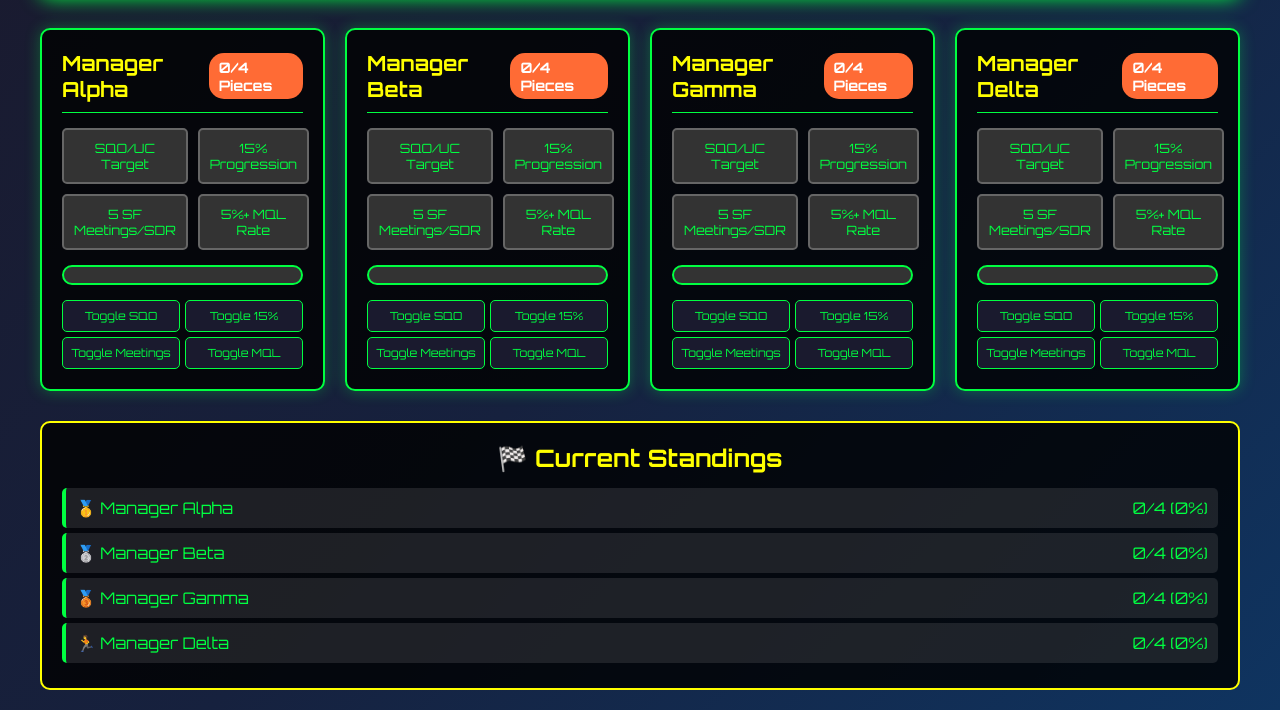
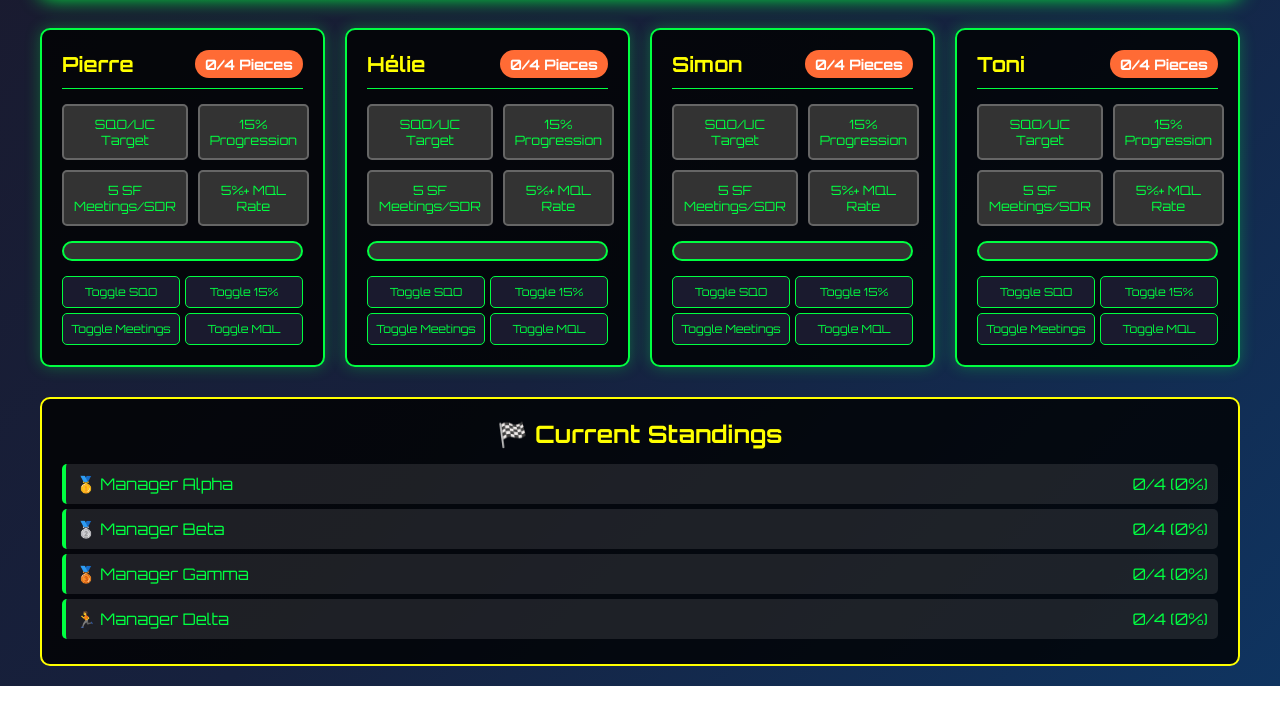
Before and after one commit to thomasludovic01/ManagerSPIFF, a plain HTML site: page index.html in a window 1280 px wide. Shown: the part 152-862 px from the top of the page. After the commit the page ends 838 px from the top, so only its background shows below. Drawn offline with Linux system fonts and the light colour scheme.

Commit message:
Update index.html

```diff
--- a/index.html
+++ b/index.html
@@ -17,7 +17,7 @@
             <!-- Manager 1 -->
             <div class="manager-card" id="manager1">
                 <div class="manager-header">
-                    <h2 class="manager-name">Manager Alpha</h2>
+                    <h2 class="manager-name">Pierre</h2>
                     <div class="score">0/4 Pieces</div>
                 </div>
                 <div class="puzzle-container">
@@ -40,7 +40,7 @@
             <!-- Manager 2 -->
             <div class="manager-card" id="manager2">
                 <div class="manager-header">
-                    <h2 class="manager-name">Manager Beta</h2>
+                    <h2 class="manager-name">Hélie</h2>
                     <div class="score">0/4 Pieces</div>
                 </div>
                 <div class="puzzle-container">
@@ -63,7 +63,7 @@
             <!-- Manager 3 -->
             <div class="manager-card" id="manager3">
                 <div class="manager-header">
-                    <h2 class="manager-name">Manager Gamma</h2>
+                    <h2 class="manager-name">Simon</h2>
                     <div class="score">0/4 Pieces</div>
                 </div>
                 <div class="puzzle-container">
@@ -86,7 +86,7 @@
             <!-- Manager 4 -->
             <div class="manager-card" id="manager4">
                 <div class="manager-header">
-                    <h2 class="manager-name">Manager Delta</h2>
+                    <h2 class="manager-name">Toni</h2>
                     <div class="score">0/4 Pieces</div>
                 </div>
                 <div class="puzzle-container">
```
